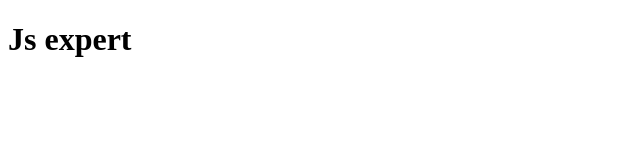
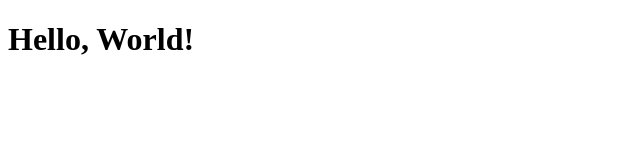
Before and after one commit to Ziiyodullayevv/Vanilla-JS, a plain HTML site: page 001-dars/index.html in a window 1280 px wide. Shown: the whole page, without its empty margins (0-640 px from the left). Drawn offline with Linux system fonts and the light colour scheme.

Commit message:
Hello, world!

```diff
--- a/001-dars/index.html
+++ b/001-dars/index.html
@@ -6,7 +6,7 @@
     <title>Document</title>
   </head>
   <body>
-    <h1>Js expert</h1>
+    <h1>Hello, World!</h1>
     <script src="./script.js"></script>
   </body>
 </html>
```
Also changed, not shown: 1 other file.
